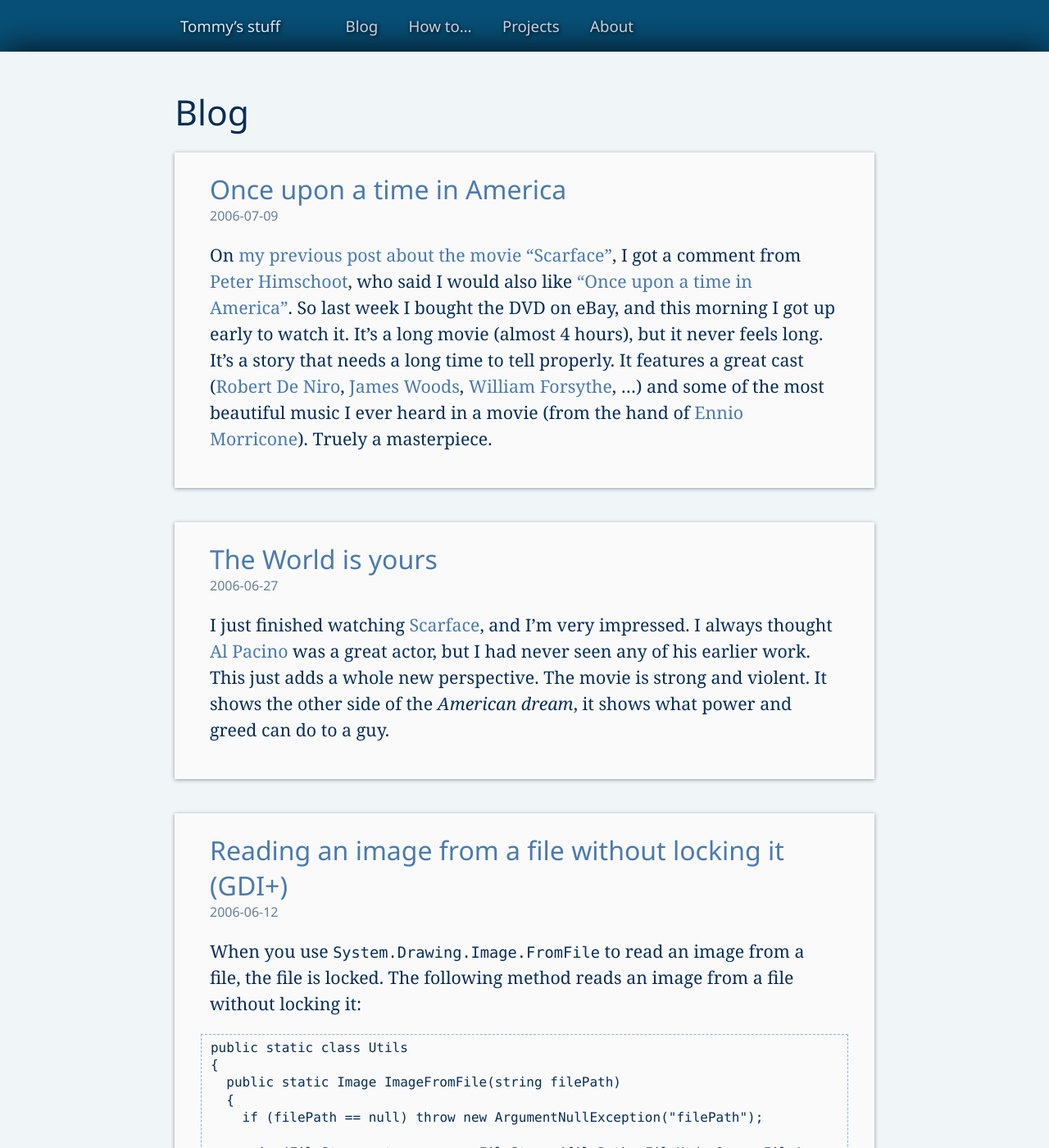
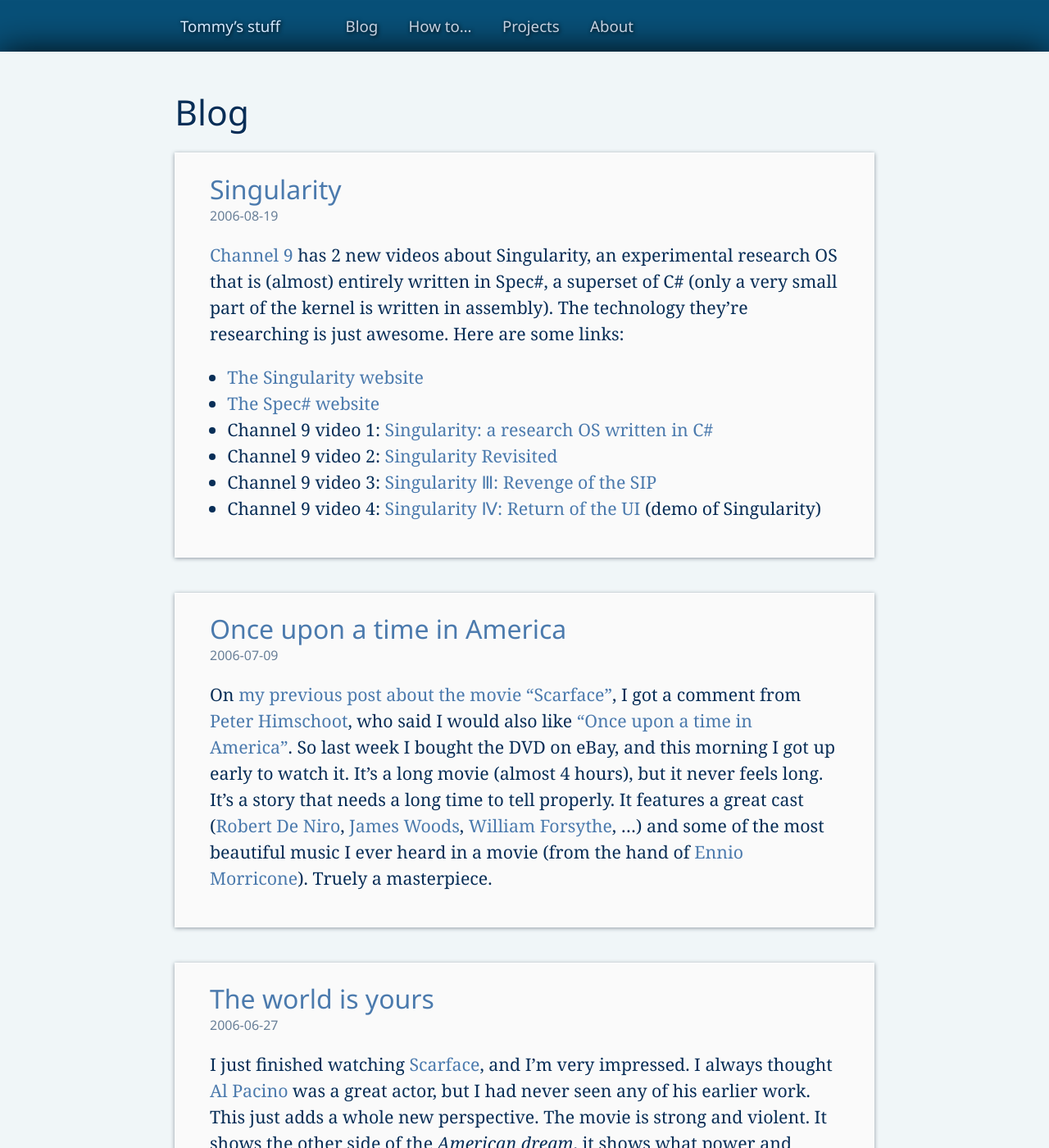
Before and after one commit to tommy-carlier/www.tcx.be, a Jekyll site: the page built from blog/index.html, in a window 1280 px wide and 1400 px high. Shown: the whole window at 82% size. Built offline with Jekyll 4.4.1, drawn with Linux system fonts in a browser that asks for light colours; the list of posts is cut into pages by our own code; some of the changed text lies outside the part shown.

Commit message:
Added a post

```diff
--- /dev/null
+++ b/_posts/2006-08-19-singularity.md
@@ -0,0 +1,13 @@
+---
+layout: post
+title: Singularity
+---
+
+[Channel 9](http://channel9.msdn.com/) has 2 new videos about Singularity, an experimental research OS that is (almost) entirely written in Spec#, a superset of C# (only a very small part of the kernel is written in assembly). The technology they’re researching is just awesome. Here are some links:
+
+- [The Singularity website](http://research.microsoft.com/en-us/projects/singularity/)
+- [The Spec# website](http://research.microsoft.com/en-us/projects/specsharp/)
+- Channel 9 video 1: [Singularity: a research OS written in C#](http://channel9.msdn.com/Shows/Going+Deep/Singularity-A-research-OS-written-in-C)
+- Channel 9 video 2: [Singularity Revisited](http://channel9.msdn.com/Shows/Going+Deep/Singularity-Revisited)
+- Channel 9 video 3: [Singularity Ⅲ: Revenge of the SIP](http://channel9.msdn.com/Shows/Going+Deep/Singularity-III-Revenge-of-the-SIP)
+- Channel 9 video 4: [Singularity Ⅳ: Return of the UI](http://channel9.msdn.com/Shows/Going+Deep/Singularity-IV-Return-of-the-UI) (demo of Singularity)
```
Also changed, not shown: _posts/2006-06-27-the-world-is-yours.md (+1 -1 lines).
